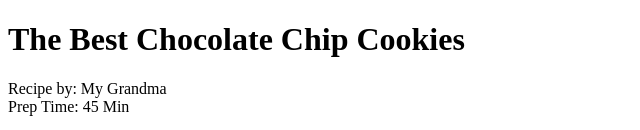
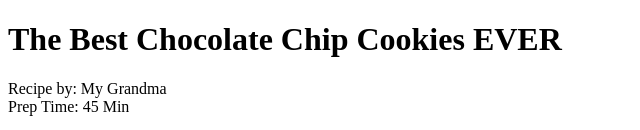
Before and after one commit to micheledbeasley/dcfewd18hw, a plain HTML site: page class1/01_html_basics/starter_code/cookie_recipe/index.html in a window 1280 px wide. Shown: the top 130 px of the page, without its empty margins (0-640 px from the left). Drawn offline with Linux system fonts and the light colour scheme.

Commit message:
modified the title
I added the word EVER at the end of the title because I’m still trying
to figure out how make change to a doc from my local machine and then
commit to the Server(Github).

```diff
--- a/class1/01_html_basics/starter_code/cookie_recipe/index.html
+++ b/class1/01_html_basics/starter_code/cookie_recipe/index.html
@@ -21,7 +21,7 @@ Cookie Recipe CSS
 
 
 <header>
-<h1>The Best Chocolate Chip Cookies</h1>
+<h1>The Best Chocolate Chip Cookies EVER</h1>
 
 <p/>Recipe by: My Grandma<br>
 Prep Time: 45 Min</p>
```
